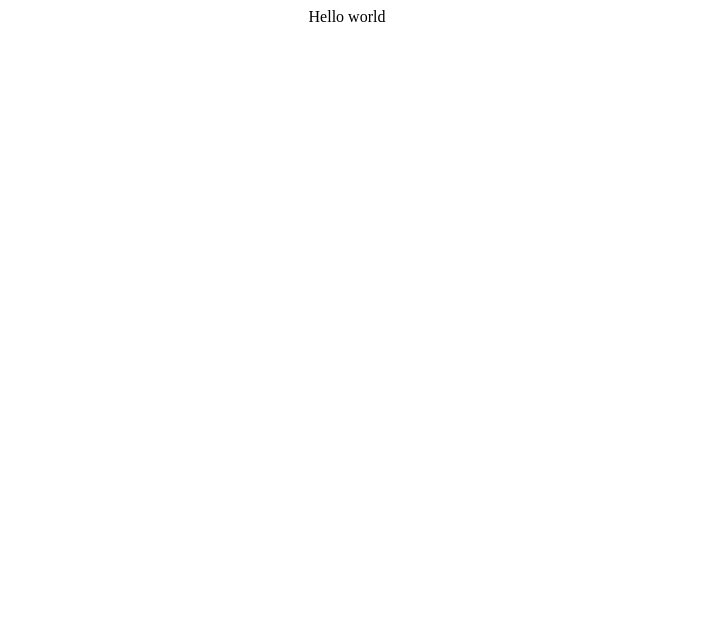
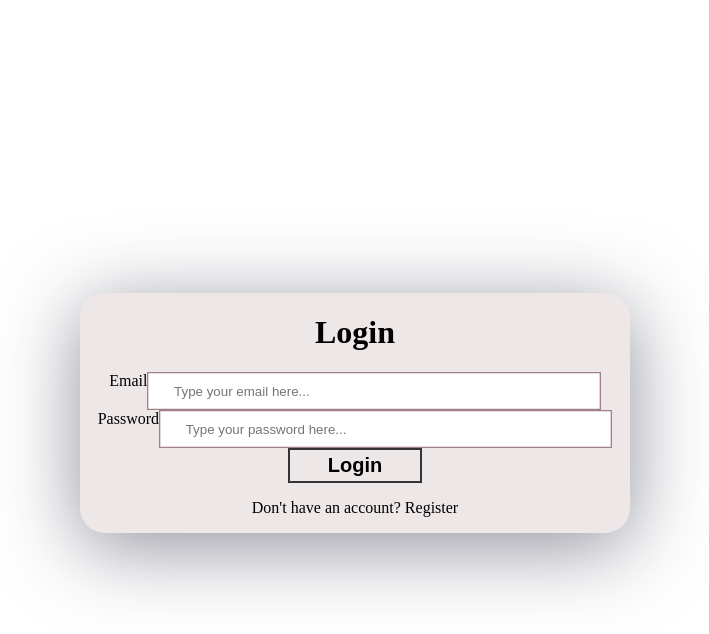
Before and after one commit to refatbaderkhan/rentable-client, a React (Create React App) app: page / in a window 1280 px wide. Shown: the top 634 px of the page, without its empty margins (293-1002 px from the left). Built offline with nearby package versions, Linux system fonts and the light colour scheme; the HTML template or start-up script is replaced by a standard one.

Commit message:
added routes to app.js

```diff
--- a/src/App.js
+++ b/src/App.js
@@ -1,13 +1,22 @@
 import "./styles/App.css";
 import "./styles/utilities.css";
 import "./styles/colors.css";
+import { BrowserRouter, Routes, Route, useLocation } from "react-router-dom";
+import Authentication from "./pages/Authentication";
+import Landing from "./pages/Landing";
 
 function App() {
   return (
     <div className="App">
-      Hello world
+      <BrowserRouter>
+        <Routes>
+          <Route path="/" element={<Authentication />} />
+          <Route path="/landing" element={<Landing />} />
+        </Routes>
+      </BrowserRouter>
     </div>
   );
 }
 
+
 export default App;
```
